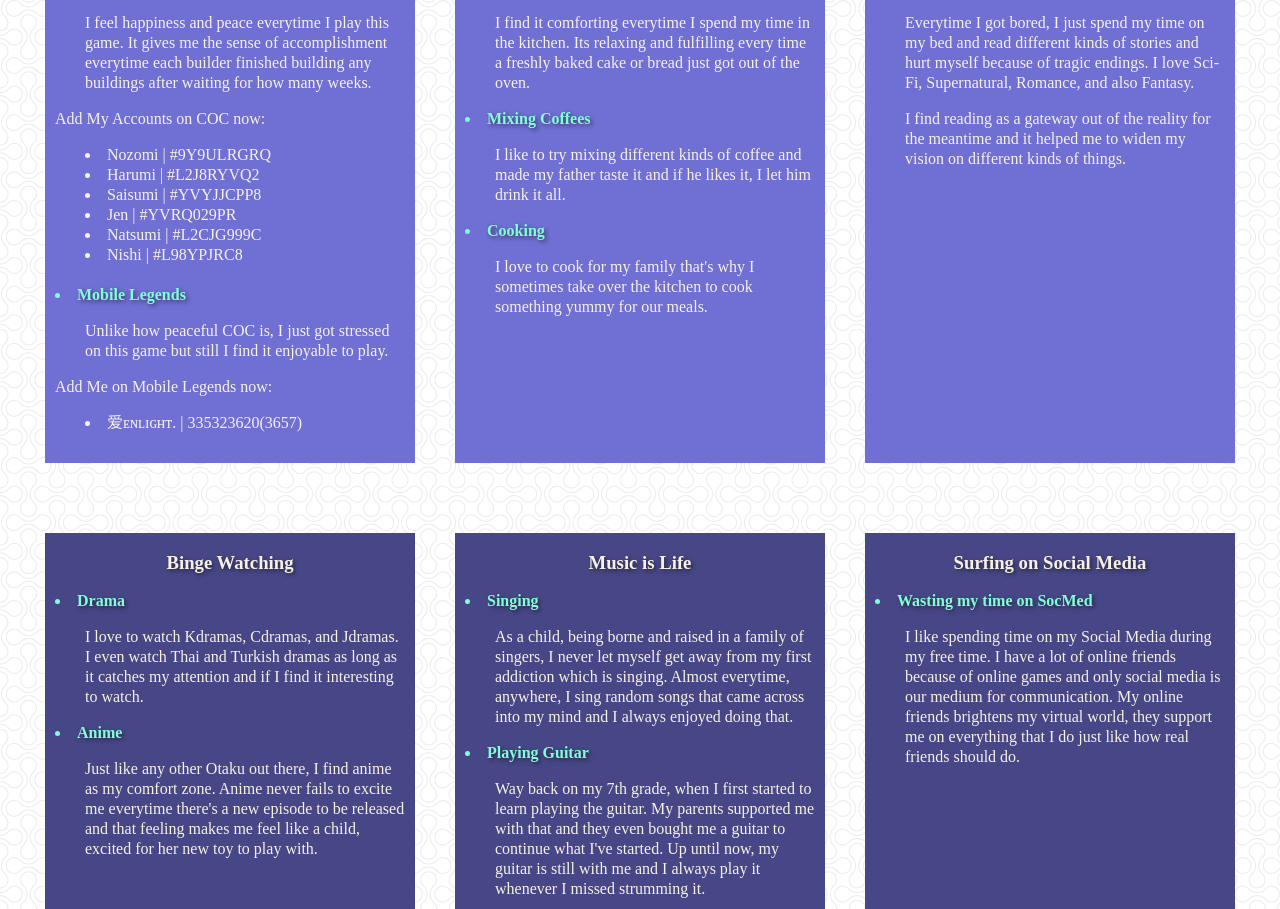
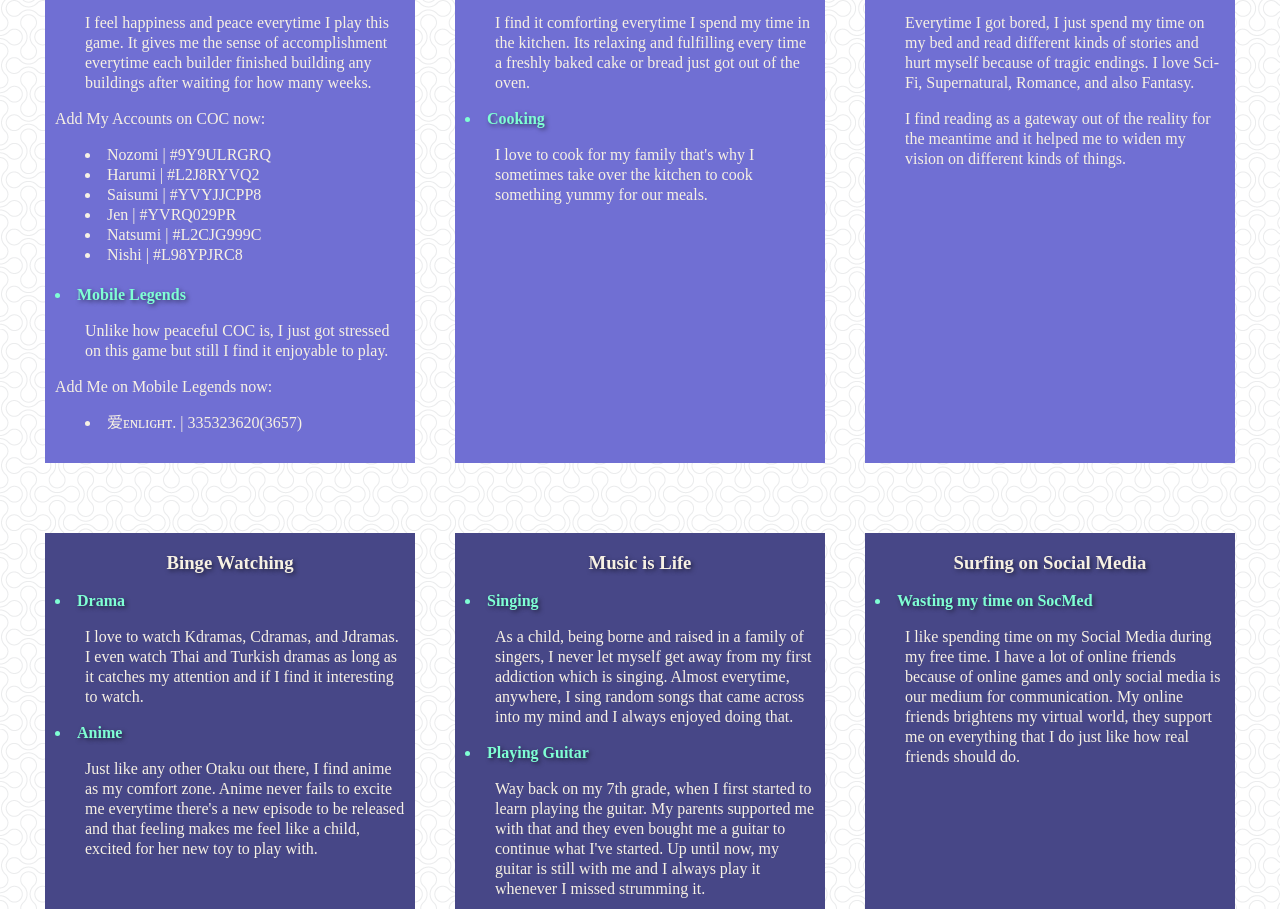
Before and after one commit to CaelaGilbao/CIT235-GILBAO, a plain HTML site: page index.html in a window 1280 px wide. Shown: the part 1671-2580 px from the top of the page. Drawn offline with Linux system fonts and the light colour scheme.

Commit message:
Deleted something

```diff
--- a/index.html
+++ b/index.html
@@ -89,8 +89,6 @@
                         <h3>Kitchen lover</h3>
                         <li class="name">Cakes and Pastries</li>
                         <p class="description"> I find it comforting everytime I spend my time in the kitchen. Its relaxing and fulfilling every time a freshly baked cake or bread just got out of the oven.</p>
-                        <li class="name">Mixing Coffees</li>
-                        <p class="description"> I like to try mixing different kinds of coffee and made my father taste it and if he likes it, I let him drink it all.  </p>
                         <li class="name">Cooking</li>
                         <p class="description">I love to cook for my family that's why I sometimes take over the kitchen to cook something yummy for our meals.</p>
                     </div>
```
